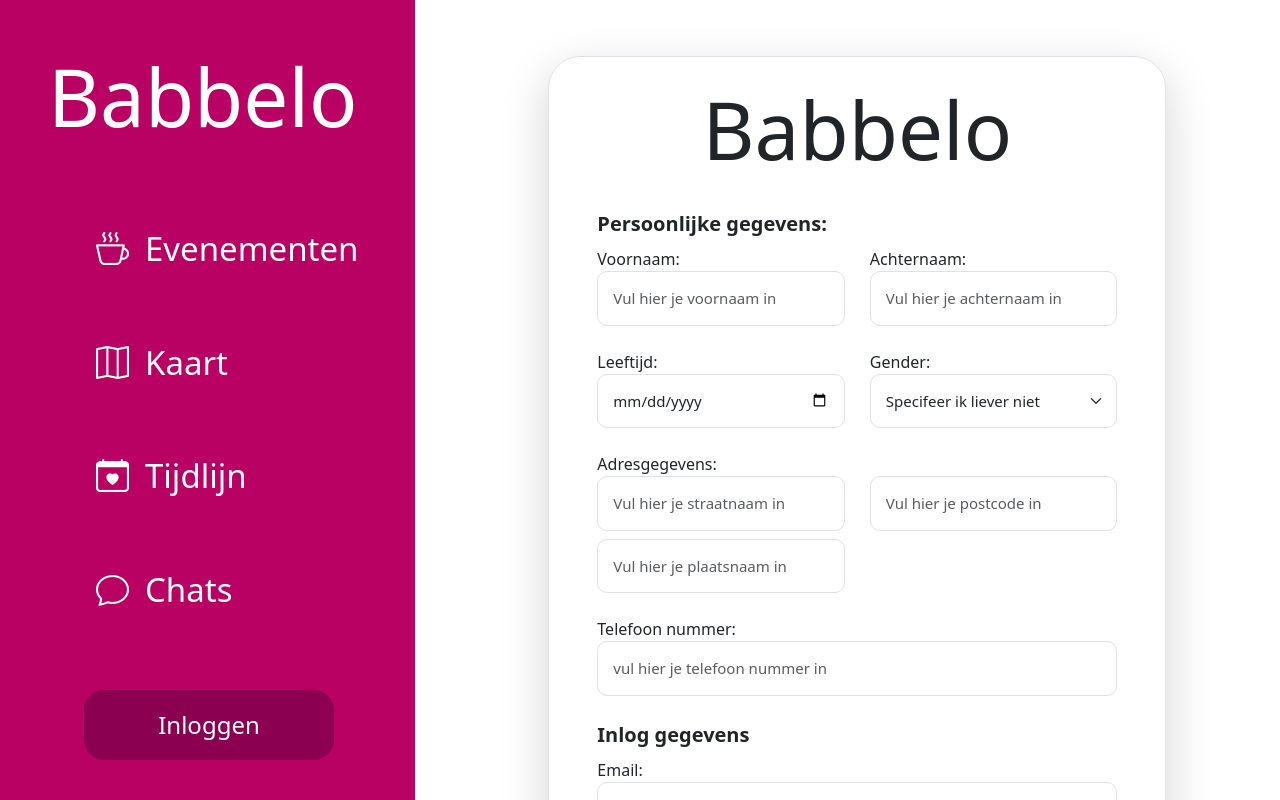
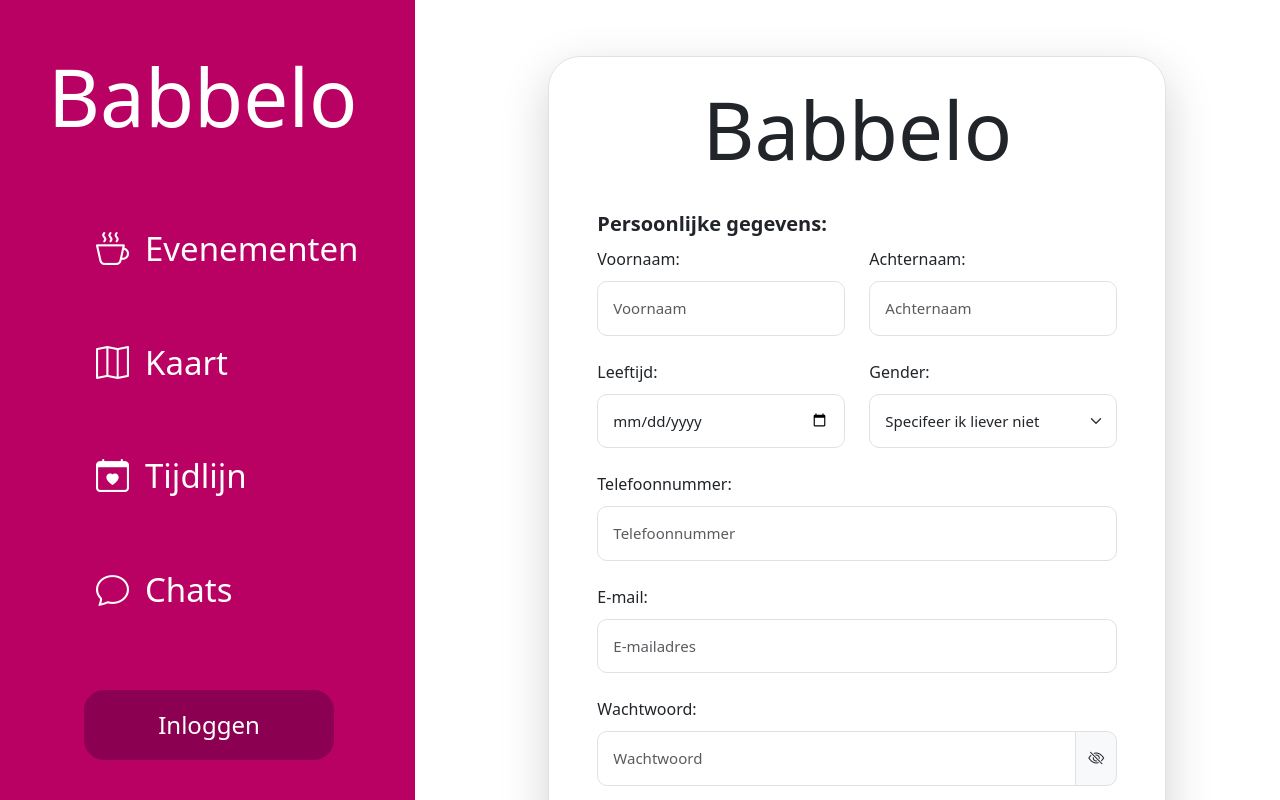
Before and after one commit to WebProgrammingProjectGroup9/Babbelo, a Next.js app: page /registreren in a window 1280 px wide. Shown: the top 800 px of the page. Built offline with nearby package versions, Linux system fonts and the light colour scheme.

Commit message:
login and register worked on further

```diff
--- a/src/pages/registreren.js
+++ b/src/pages/registreren.js
@@ -1,194 +1,273 @@
 import Link from "next/link";
 import { useState } from "react";
 
-export default function registreren() {
+export default function Registreren() {
   const [showPassword, setShowPassword] = useState(false);
+  const [firstName, setFirstName] = useState("");
+  const [lastName, setLastName] = useState("");
+  const [dateOfBirth, setDateOfBirth] = useState("");
+  const [gender, setGender] = useState("Onbekend");
+  const [phoneNumber, setPhoneNumber] = useState("");
+  const [emailAddress, setEmailAddress] = useState("");
+  const [password, setPassword] = useState("");
+  const [error, setError] = useState("");
+  const [success, setSuccess] = useState("");
 
   const togglePasswordVisibility = () => {
     setShowPassword(!showPassword);
+  };
 
+  const handleRegister = async (e) => {
+    e.preventDefault();
+    setError("");
+    setSuccess("");
 
+    try {
+      const response = await fetch("http://127.0.0.1:3100/auth/register", {
+        method: "POST",
+        headers: {
+          "Content-Type": "application/json",
+        },
+        body: JSON.stringify({
+          firstName,
+          lastName,
+          dateOfBirth,
+          gender,
+          phoneNumber,
+          emailAddress,
+          password,
+        }),
+      });
+
+      if (!response.ok) {
+        throw new Error("Registratie mislukt. Controleer je gegevens.");
+      }
+
+      const data = await response.json();
+      setSuccess("Je account is succesvol aangemaakt!");
+      console.log("Response:", data);
+
+      setFirstName("");
+      setLastName("");
+      setDateOfBirth("");
+      setGender("Onbekend");
+      setPhoneNumber("");
+      setEmailAddress("");
+      setPassword("");
+
+      setTimeout(() => {
+        window.location.href = "/inloggen"; // Redirect to the login page
+      }, 300);
+    } catch (err) {
+      setError(err.message);
+    }
   };
-    const currentDate = new Date().toISOString().split('T')[0];
+
+  const currentDate = new Date().toISOString().split("T")[0];
 
   return (
     <div className="container-fluid p-2 justify-content-center align-items-center col-xxl-8 col-xl-9">
-      <form className="pe-5 ps-5 pt-4 pb-2 border shadow-lg rounded-5 mt-5 mb-5">
-
+      <form
+        className="pe-5 ps-5 pt-4 pb-2 border shadow-lg rounded-5 mt-5 mb-5"
+        onSubmit={handleRegister}
+      >
         <div className="form-group mb-4 d-flex justify-content-center align-items-center">
           <h1>Babbelo</h1>
         </div>
 
         <div className="form-group mb-2 fw-bold fs-5">
-          <label>Persoonlijke gegevens:  </label>
+          <label>Persoonlijke gegevens:</label>
         </div>
 
-        <div className="form-group mb-4" style={{
-            display: "flex",
-            gap: "25px"
-            }}>
-            <div style={{ flex: 1 }}>
-            <label>Voornaam: </label>
+        <div className="row mb-4">
+          <div className="col-md-6">
+            <label>Voornaam:</label>
             <input
               type="text"
               className="form-control"
-                placeholder="Vul hier je voornaam in"
+              placeholder="Voornaam"
+              value={firstName}
+              onChange={(e) => setFirstName(e.target.value)}
               required
               style={{
                 borderRadius: "10px",
                 padding: "15px",
                 fontSize: "15px",
+                marginTop: "10px",
               }}
             />
           </div>
 
-        <div style={{
-            flex: 1
-            }}>
-            <label>Achternaam: </label>
+          <div className="col-md-6">
+            <label>Achternaam:</label>
             <input
               type="text"
               className="form-control"
-                placeholder="Vul hier je achternaam in"
+              placeholder="Achternaam"
+              value={lastName}
+              onChange={(e) => setLastName(e.target.value)}
               required
               style={{
                 borderRadius: "10px",
                 padding: "15px",
                 fontSize: "15px",
+                marginTop: "10px",
               }}
             />
           </div>
         </div>
 
-    <div className="form-group mb-4" style={{
-        display: "flex",
-        gap: "25px"
-        }}>
-            <div style={{ flex: 1 }}>
-            <label>Leeftijd: </label>
+        <div className="row mb-4">
+          <div className="col-md-6">
+            <label>Leeftijd:</label>
             <input
               type="date"
               id="date"
               className="form-control"
-                placeholder="Vul hier je leeftijd in"
+              placeholder="Leeftijd"
+              value={dateOfBirth}
+              onChange={(e) => setDateOfBirth(e.target.value)}
               required
               min="1900-01-01"
               max={currentDate}
               style={{
                 borderRadius: "10px",
                 padding: "15px",
-                    fontSize: "15px"
+                fontSize: "15px",
+                marginTop: "10px",
               }}
             />
           </div>
 
-        <div style={{
-            flex: 1
-            }}>
-            <label>Gender: </label>
-            <select className="form-select"
+          <div className="col-md-6">
+            <label>Gender:</label>
+            <select
+              className="form-select"
               aria-label="Default select example"
-            required
-            style={{
-                borderRadius: "10px",
-                    padding: "15px",
-                    fontSize: "15px"
-            }}>
-                <option value="Man">Man</option>
-                <option value="Vrouw">Vrouw</option>
-                <option selected value="Onbekend">Specifeer ik liever niet</option>
-            </select>
-        </div>
-    </div>
-
-    <div className="form-group mb-4"
-    style={{
-        display: "flex",
-        gap: "25px"
-        }}>
-            <div style={{
-                flex: 1
-                }}>
-            <label>Adresgegevens: </label>
-            <input
-                type="text"
-                className="form-control"
-                placeholder="Vul hier je straatnaam in"
+              value={gender}
+              onChange={(e) => setGender(e.target.value)}
               required
               style={{
                 borderRadius: "10px",
                 padding: "15px",
                 fontSize: "15px",
+                marginTop: "10px",
               }}
-            />
+            >
+              <option value="Man">Man</option>
+              <option value="Vrouw">Vrouw</option>
+              <option value="Onbekend">Specifeer ik liever niet</option>
+            </select>
+          </div>
+        </div>
+
+        {/* <div className="row mb-2">
+          <div className="col-md-6">
+            <label>Adresgegevens:</label>
             <input
               type="text"
-                className="form-control mt-2"
-                placeholder="Vul hier je plaatsnaam in"
+              className="form-control"
+              placeholder="Straat"
+              value={streetName}
               required
               style={{
                 borderRadius: "10px",
                 padding: "15px",
                 fontSize: "15px",
+                marginTop: "10px"
               }}
             />
           </div>
+        </div>
 
-        <div style={{
-            flex: 1
-            }}>
-            <label></label>
+        <div className="row mb-2">
+          <div className="col-md-3">
           <input
               type="text"
               className="form-control"
-                placeholder="Vul hier je postcode in"
+              placeholder="Huisnummer"
+              value={houseNumber}
+              required
+              style={{
+                borderRadius: "10px",
+                padding: "15px",
+                fontSize: "15px",
+                marginTop: "10px"
+              }}
+            />
+          </div>
+          <div className="col-md-3">
+          <input
+              type="text"
+              className="form-control"
+              placeholder="Postcode"
+              value={zipCode}
               required
               pattern="^[a-zA-Z]{4}[0-9]{2}"
               style={{
                 borderRadius: "10px",
                 padding: "15px",
                 fontSize: "15px",
+                marginTop: "10px"
               }}
             />
           </div>
         </div>
 
-    <div className="form-group mb-4">
-            <label>Telefoon nummer: </label>
+        <div className="row">
+          <div className="col-md-6">
             <input
               type="text"
               className="form-control"
-                placeholder="vul hier je telefoon nummer in"
+              placeholder="Plaats"
+              value={city}
               required
-                pattern="(?=.*[0-9]).{7,15}"
-                title="De ingevoerde nummer is geen geldig telefoon nummer"
               style={{
                 borderRadius: "10px",
                 padding: "15px",
                 fontSize: "15px",
+                marginTop: "10px"
+              }}
+            />
+          </div>
+        </div> */}
+
+        <div className="form-group mb-4 mt-4">
+          <label>Telefoonnummer:</label>
+          <input
+            type="text"
+            className="form-control"
+            placeholder="Telefoonnummer"
+            value={phoneNumber}
+            onChange={(e) => setPhoneNumber(e.target.value)}
+            required
+            pattern="(?=.*[0-9]).{7,15}"
+            title="Het ingevoerde nummer is geen geldig telefoon nummer"
+            style={{
+              borderRadius: "10px",
+              padding: "15px",
+              fontSize: "15px",
+              marginTop: "10px",
             }}
           />
         </div>
 
-        <div className="form-group mb-2 fw-bold fs-5">
-            <label>
-                Inlog gegevens
-            </label>
-        </div>
-
         <div className="form-group mb-4">
-            <label>Email: </label>
+          <label>E-mail:</label>
           <input
             type="email"
             className="form-control"
-                placeholder="vul hier je emailadres in"
+            placeholder="E-mailadres"
+            value={emailAddress}
+            onChange={(e) => setEmailAddress(e.target.value)}
             required
-                pattern="[a-z0-9._-\-]+@[a-z0-9._-]+\.[a-z]{2,}$"
+            pattern="[a-z0-9._%-]+@[a-z0-9.-]+\.[a-z]{2,}$"
             title="De ingevoerde emailadres is geen geldig emailadres"
             style={{
               borderRadius: "10px",
               padding: "15px",
               fontSize: "15px",
+              marginTop: "10px",
             }}
           />
         </div>
@@ -197,18 +276,21 @@ export default function registreren() {
           <label htmlFor="password">Wachtwoord:</label>
           <div className="input-group">
             <input
-          type={showPassword ? 'text' : 'password'}
+              type={showPassword ? "text" : "password"}
               name="password"
               id="password"
               className="form-control"
-          placeholder="Vul hier je wachtwoord in"
+              placeholder="Wachtwoord"
+              value={password}
+              onChange={(e) => setPassword(e.target.value)}
               pattern="(?=.*[A-Z])(?=.*[0-9]).{8,}"
               title="Het wachtwoord moet minstens een nummer en een hoofdletter hebben en 8 karakters lang zijn"
               required
               style={{
-            borderRadius: "10px 0 0 10px", // Rounded left corners
+                borderRadius: "10px 0 0 10px",
                 padding: "15px",
                 fontSize: "15px",
+                marginTop: "10px",
               }}
             />
             <span
@@ -216,20 +298,38 @@ export default function registreren() {
               onClick={togglePasswordVisibility}
               style={{
                 cursor: "pointer",
-            borderRadius: "0 10px 10px 0", // Rounded right corners
+                borderRadius: "0 10px 10px 0",
+                marginTop: "10px",
               }}
             >
-          <i className={`bi ${showPassword ? 'bi-eye' : 'bi-eye-slash'}`}></i>
+              <i className={`bi ${showPassword ? "bi-eye" : "bi-eye-slash"}`}></i>
             </span>
           </div>
         </div>
 
+        {error && (
+          <div className="alert alert-danger" role="alert">
+            {error}
+          </div>
+        )}
+
+        {success && (
+          <div className="alert alert-success" role="alert">
+            {success}
+          </div>
+        )}
+
         <div className="form-group mb-4 d-flex justify-content-end align-items-end">
-          <button type="submit" className="btn btn-secondary">Registreren</button>
+          <button type="submit" className="btn btn-secondary">
+            Registreren
+          </button>
         </div>
 
         <div className="form-group mb-0 d-flex justify-content-center align-items-center">
-          <p>Heb je al een account bij ons? Klik dan <Link href="/inloggen">hier</Link> om in te loggen</p>
+          <p>
+            Heb je al een account bij ons? Klik dan{" "}
+            <Link href="/inloggen">hier</Link> om in te loggen
+          </p>
         </div>
       </form>
     </div>
```
Also changed, not shown: src/pages/inloggen.js (+4 -3 lines). Lines whose indentation alone changed are shown as unchanged.
